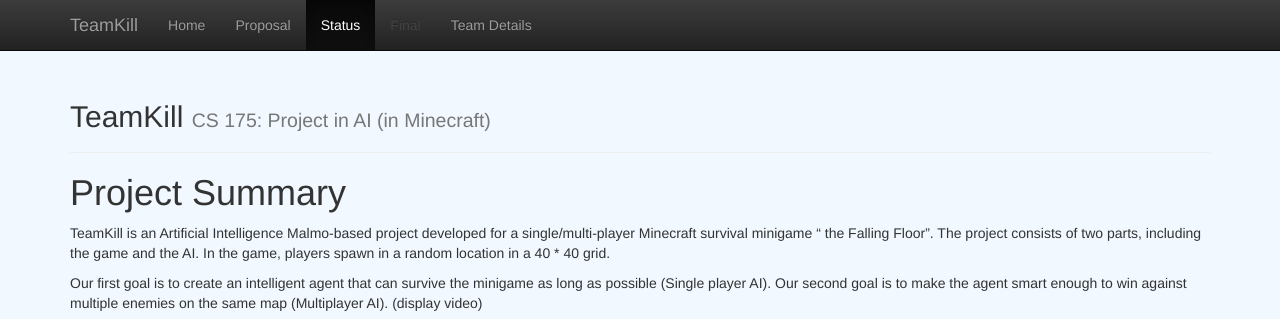
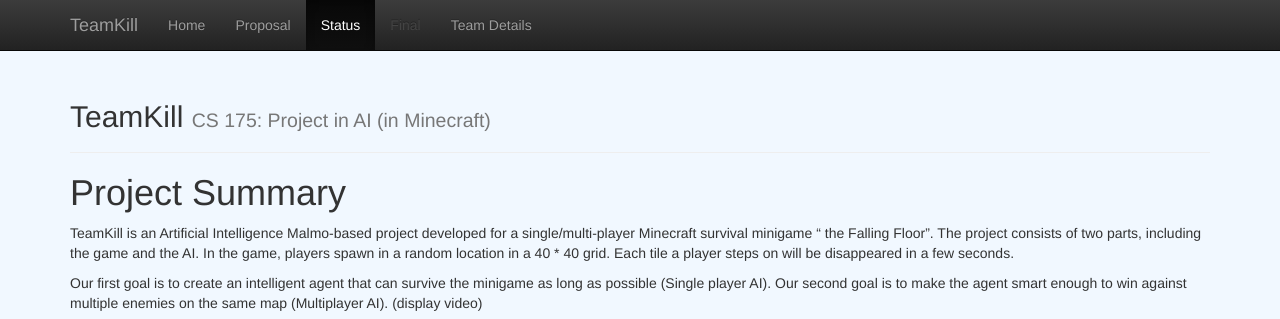
Before and after one commit to zhuohan/teamKill, a Jekyll site: the page built from docs/status.md, in a window 1280 px wide and 900 px high, cut to the strip 0-319 px from the top of the window. Built offline with Jekyll 4.4.1, drawn with Linux system fonts in a browser that asks for light colours.

Commit message:
Update status.md

```diff
--- a/docs/status.md
+++ b/docs/status.md
@@ -5,7 +5,7 @@
 
 # Project Summary
 
-TeamKill is an Artificial Intelligence Malmo-based project developed for a single/multi-player Minecraft survival minigame “ the Falling Floor”. The project consists of two parts, including the game and the AI. In the game, players spawn in a random location in a 40 * 40 grid.
+TeamKill is an Artificial Intelligence Malmo-based project developed for a single/multi-player Minecraft survival minigame “ the Falling Floor”. The project consists of two parts, including the game and the AI. In the game, players spawn in a random location in a 40 * 40 grid. Each tile a player steps on will be disappeared in a few seconds.
 
 
 Our first goal is to create an intelligent agent that can survive the minigame as long as possible (Single player AI). Our second goal is to make the agent smart enough to win against multiple enemies on the same map (Multiplayer AI).
```
